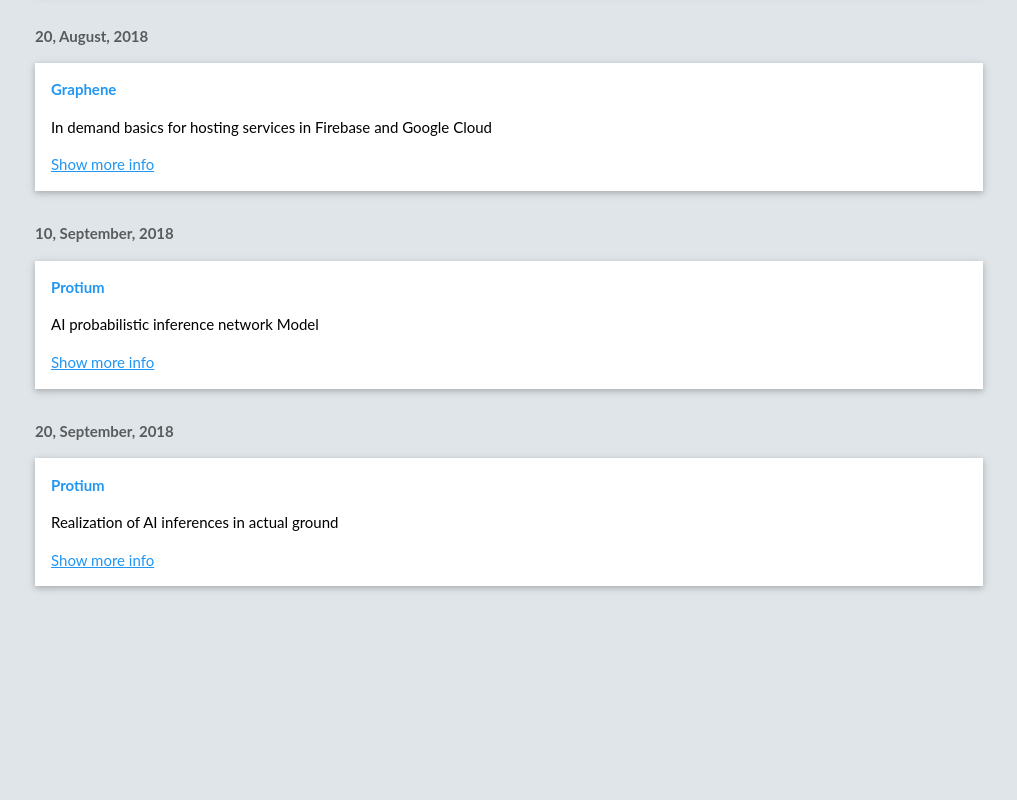
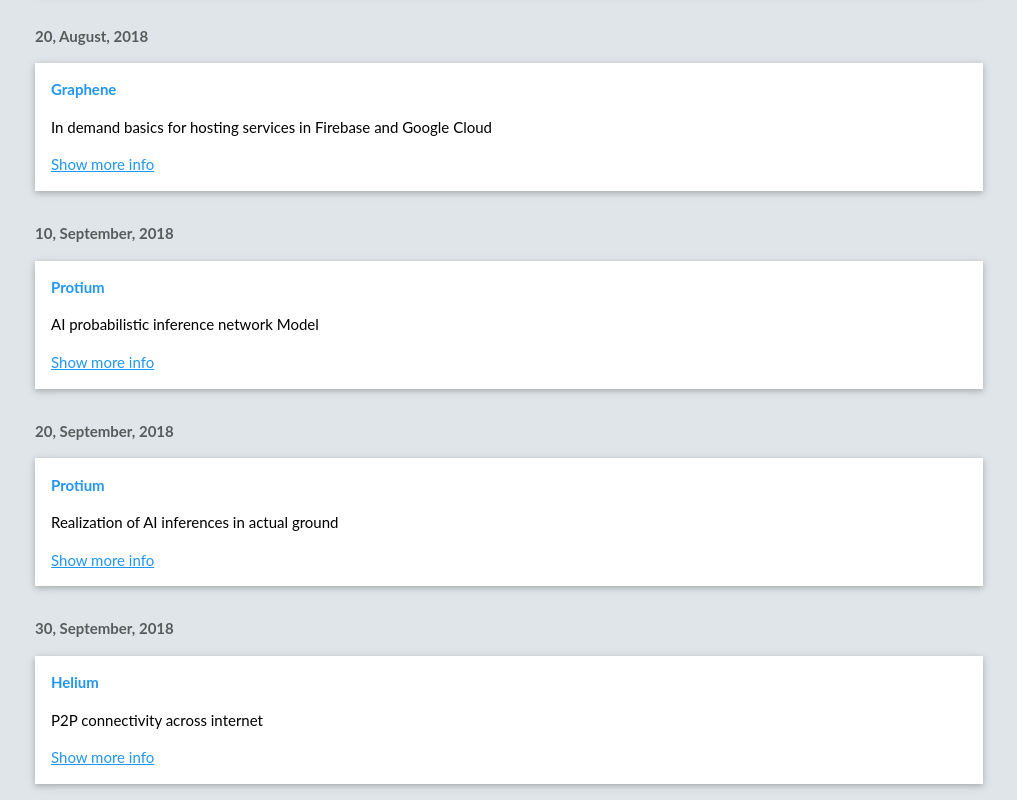
Before and after one commit to Adysenlab/Adysenlab.github.io, a plain HTML site: page pages/news.html in a window 1280 px wide. Shown: the part 391-1191 px from the top of the page, without its empty margins (131-1148 px from the left). Before the commit the page ends 993 px from the top, so only its background shows below. Drawn offline with Linux system fonts and the light colour scheme.

Commit message:
adding news of helium

```diff
--- a/pages/news.html
+++ b/pages/news.html
@@ -76,6 +76,15 @@
       <p class="w3-text-blue"><a href="./Ping.html#diamond">Show more info</a></p>
     </div>
 </div>
+<div class="w3-container w3-content">
+    <p class="w3-opacity"><b>30, September, 2018</b></p>
+    <div class="w3-panel w3-white w3-card w3-display-container">
+
+      <p class="w3-text-blue"><b>Helium</b></p>
+      <p>P2P connectivity across internet</p>
+      <p class="w3-text-blue"><a href="./Ping.html#helium">Show more info</a></p>
+    </div>
+</div>
  <!--
  <p class="w3-opacity"><b>Yesterday</b></p>
  <div class="w3-panel w3-white w3-card w3-display-container">
```
